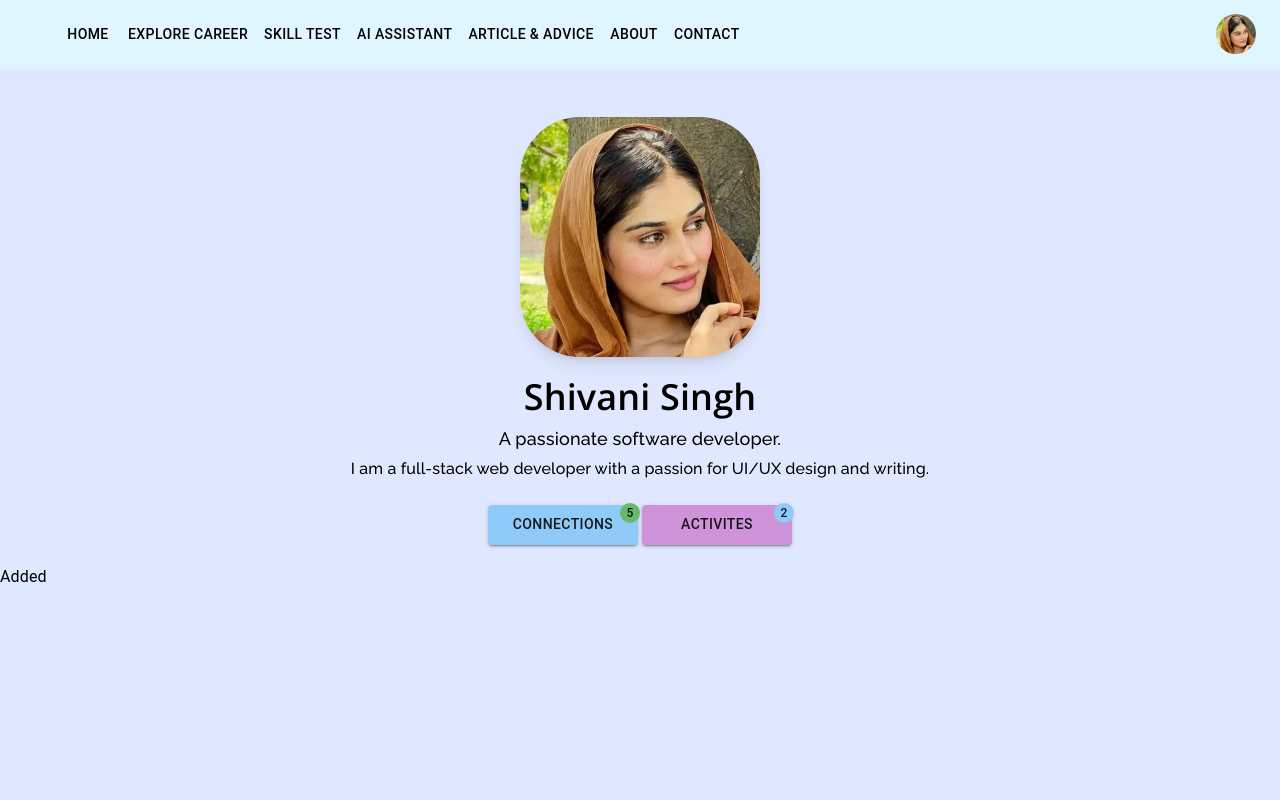
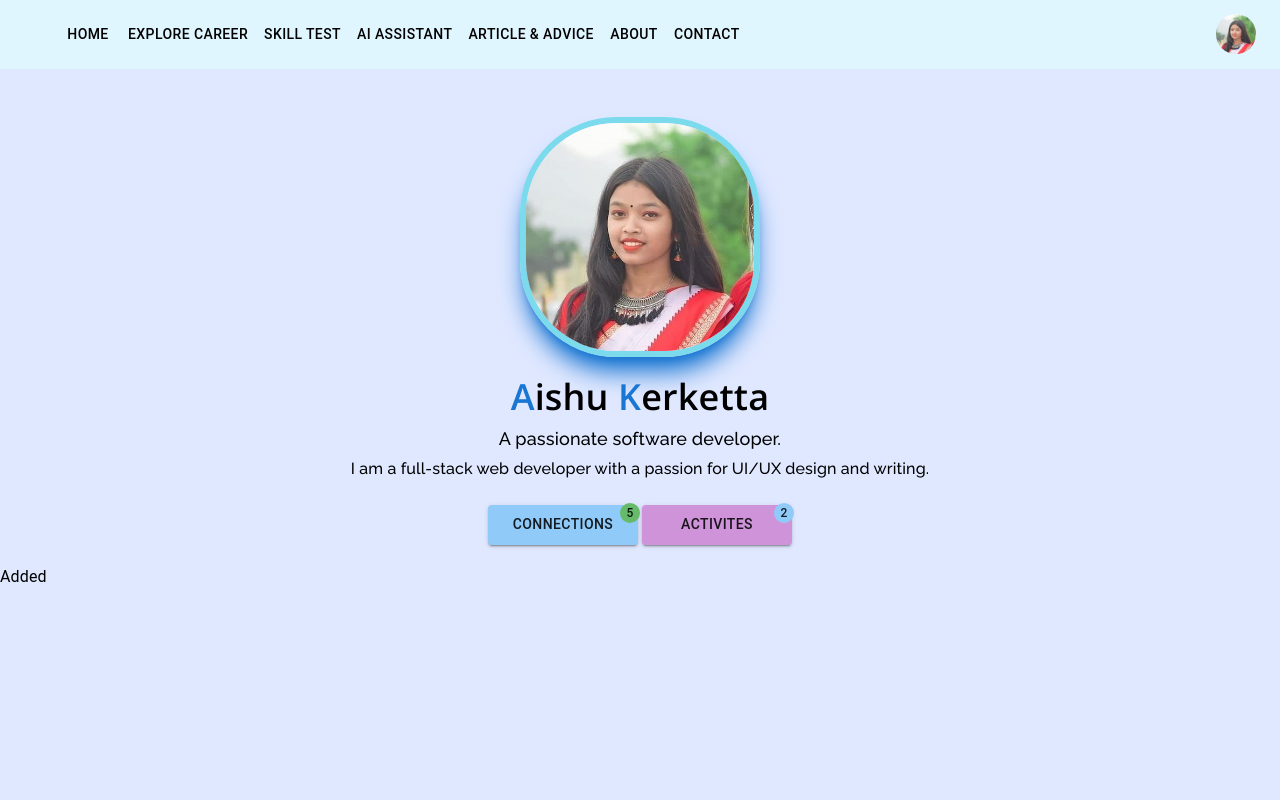
Before and after one commit to shiba-murmu/career-lift-system-project, a React (Vite) app in the folder frontend/: page /profile in a window 1280 px wide. Shown: the top 800 px of the page. Built offline with nearby package versions, Linux system fonts and the light colour scheme; some icons are missing.

Commit message:
Implement structural updates and optimizations across multiple modules

```diff
--- a/frontend/src/components/Header/Header.jsx
+++ b/frontend/src/components/Header/Header.jsx
@@ -176,7 +176,7 @@ function Header() {
           <Box sx={{ flexGrow: 0 }}>
             <Tooltip title="Open settings">
               <IconButton onClick={handleOpenUserMenu} sx={{ p: 0 }}>
-                <Avatar alt="Remy Sharp" src="./images/myimage.jpg" />
+                <Avatar alt="Remy Sharp" src="./images/Online.jpg" />
               </IconButton>
             </Tooltip>
             <Menu
--- a/frontend/src/pages/Contact/Contact.jsx
+++ b/frontend/src/pages/Contact/Contact.jsx
@@ -1,9 +1,9 @@
 import React from "react";
-import {Button} from "@mui/material";
+import { Button } from "@mui/material";
 
 function Contact() {
   return (
-    <div className="min-h-screen bg-gray-100 dark:bg-neutral-900 flex flex-col items-center py-10 px-4 sm:px-6 lg:px-8" style={{ fontFamily: "Open sans, sans-serif" , fontWeight: "bold"}}>
+    <div className="min-h-screen bg-gray-100 dark:bg-neutral-900 flex flex-col items-center py-10 px-4 sm:px-6 lg:px-8" style={{ fontFamily: "Open sans, sans-serif", fontWeight: "bold" }}>
       <div className="bg-white dark:bg-neutral-800 shadow-md rounded-lg p-6 sm:p-10 w-full max-w-2xl">
         <h1 className="text-3xl font-extrabold text-center text-[#90caf9] mb-6">
           Contact Us
--- a/frontend/src/pages/Explorecareer/ExploreCareer.jsx
+++ b/frontend/src/pages/Explorecareer/ExploreCareer.jsx
@@ -79,9 +79,9 @@ function ExploreCareer() {
             <ModelUI
               heading={"CAREER AFTER GRADUATION"}
               description={
-                "After completing your graduation, you have a wide range of career options to choose from. You can pursue higher education like master's or Ph.D. in your desired field. You can also look for job opportunities in various sectors such as IT, finance, healthcare, education, etc. You can also opt for entrepreneurship and start your own business. You can also pursue certifications or diplomas in various fields to enhance your skills and knowledge. You can also look for internships or volunteer opportunities to gain experience and build your network. You can also take online courses or attend workshops to improve your skills and knowledge. You can also start your own blog or YouTube channel to share your expertise and build your personal brand. You can also look for freelance opportunities to work on projects and build your portfolio. You can also take up online certifications or courses to learn new skills and upgrade your knowledge. Whatever you choose, make sure it aligns with your passion and goals. Click the button below to explore more."
+                "After completing your graduation, you have a wide range of career options to choose from. You can pursue higher education like master's or Ph.D. in your desired field. You can also look for job opportunities in various sectors such as IT, finance, healthcare, education, etc. You can also opt for entrepreneurship and start your own business. You can also pursue certifications or diplomas in various fields to enhance your skills and knowledge. You can also look for internships or volunteer opportunities to gain experience and build your network. You can also take online courses or attend workshops to improve your skills and knowledge. You can also start your own blog or YouTube channel to share your expertise and build your personal brand. You can also look for freelance opportunities to work on projects and build your portfolio. You can also take up online certifications or courses to learn new skills and upgrade your knowledge. Whatever you choose, makesure it aligns with your passion and goalsFF. Click the button below to explore more."
               }
-              redirectPath="/graduation/1"
+            redirectPath="/graduation/1"
             />
           </TextShow>
         </div>
@@ -94,7 +94,7 @@ function ExploreCareer() {
               description={
                 "After completing your intermediate, you have a wide range of career options to choose from. You can pursue higher education like bachelor's or diplomas in your desired field. You can also look for job opportunities in various sectors such as IT, finance, healthcare, education, etc. You can also opt for certifications or diplomas in various fields to enhance your skills and knowledge. You can also look for internships or volunteer opportunities to gain experience and build your network. You can also take online courses or attend workshops to improve your skills and knowledge. You can also start your own blog or YouTube channel to share your expertise and build your personal brand. You can also look for freelance opportunities to work on projects and build your portfolio. You can also take up online certifications or courses to learn new skills and upgrade your knowledge. Whatever you choose, make sure it aligns with your passion and goals. Click the button below to explore more."
               }
-              redirectPath="/intermediate/2"
+            redirectPath="/intermediate/2"
             />
           </TextShow>
         </div>
@@ -107,7 +107,7 @@ function ExploreCareer() {
               description={
                 "After completing your matriculation, you have a wide range of career options to choose from. You can pursue higher education like intermediate or diplomas in your desired field. You can also look for job opportunities in various sectors such as IT, finance, healthcare, education, etc. You can also opt for certifications or diplomas in various fields to enhance your skills and knowledge. You can also look for internships or volunteer opportunities to gain experience and build your network. You can also take online courses or attend workshops to improve your skills and knowledge. You can also start your own blog or YouTube channel to share your expertise and build your personal brand. You can also look for freelance opportunities to work on projects and build your portfolio. You can also take up online certifications or courses to learn new skills and upgrade your knowledge. Whatever you choose, make sure it aligns with your passion and goals. Please click the button below to explore more."
               }
-              redirectPath="/matriculation/3"
+            redirectPath="/matriculation/3"
             />
           </TextShow>
         </div>
--- a/frontend/src/pages/Profile/Profile.jsx
+++ b/frontend/src/pages/Profile/Profile.jsx
@@ -28,9 +28,9 @@ function Profile() {
       {/* Profile Image Overlapping */}
       <div className="flex justify-center -mt-20 md:-mt-28">
         <img
-          src="/images/myimage.jpg"
+          src="/images/Online.jpg"
           alt="User"
-          className="h-44 w-44 md:h-60 md:w-60 rounded-full md:rounded-[25%] object-cover shadow-lg"
+          className="h-44 w-44 md:h-60 md:w-60 rounded-full md:rounded-[40%] md:border-6 md:border-[#7bdaeb] object-cover shadow-xl shadow-[#1976d2] dark:shadow-[#00447f]"
         />
       </div>
 
@@ -41,7 +41,8 @@ function Profile() {
             className="text-3xl text-center md:text-4xl md:font-bold"
             style={{ fontFamily: "Open Sans, sans-serif" }}
           >
-            Shivani Singh
+            <span className="text-[#1976d2] dark:text-[#90caf9]">A</span>ishu
+            <span className="text-[#1976d2] dark:text-[#90caf9]"> K</span>erketta
           </h2>
           <p className="mt-2 text-center text-lg dark:text-amber-400">
             A passionate software developer.
```
Also changed, not shown: frontend/public/images/Online.jpg (added).
